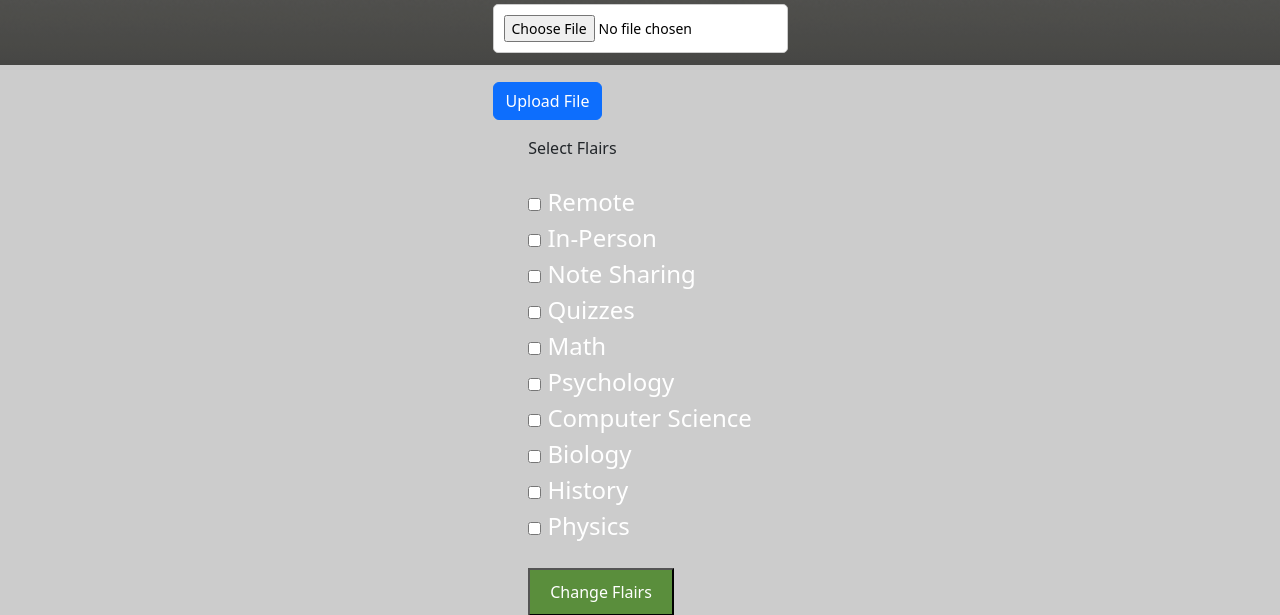
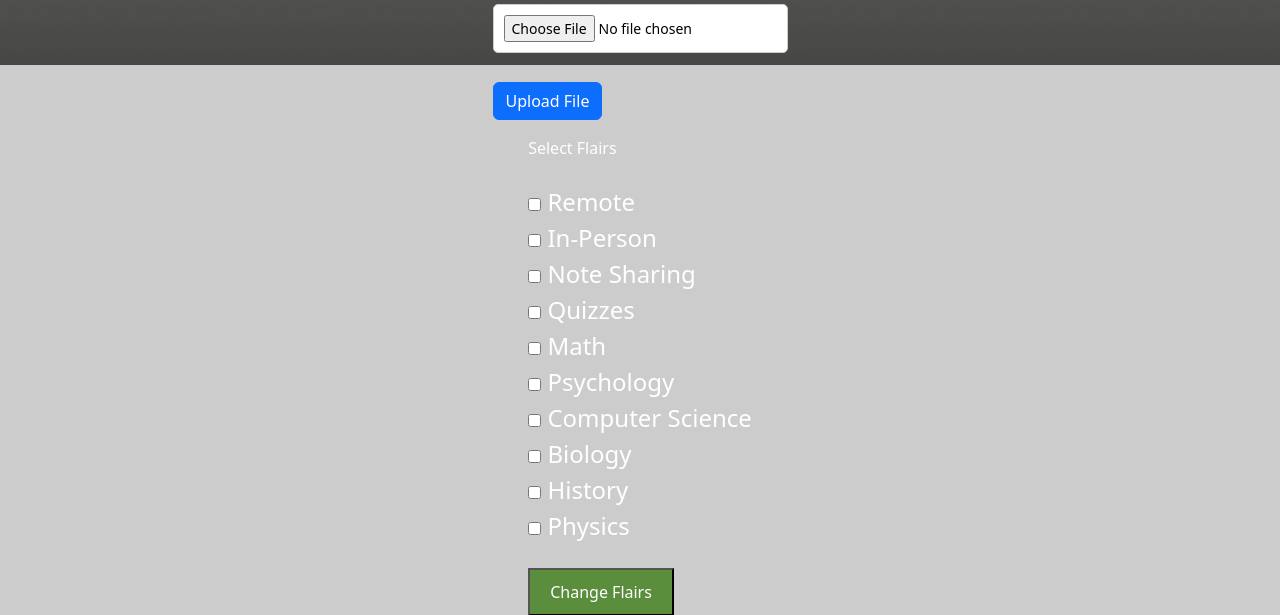
Before and after one commit to Cristian5505/StudyGroupApp, a Flask app: template app/templates/group.html in a window 1280 px wide. Shown: the part 1215-1830 px from the top of the page. Run offline with Flask 3, Linux system fonts and the light colour scheme; the template is opened without the code that fills it: values that come from a table or form of the project are taken from there, others are empty; a user stored in the database is signed in; tables that the repository leaves empty hold one stand-in row (values such as "Sample post"); grey boxes marked "Sample" are stand-in pictures.

Commit message:
finalized HTML v2

```diff
--- a/app/templates/group.html
+++ b/app/templates/group.html
@@ -157,7 +157,7 @@
    {% endif %}
 
    {% if current_user.id == group.owner_id %}
-   <form method="POST" action="{{ url_for('group', group_id=group.id) }}">
+   <form method="POST" action="{{ url_for('group', group_id=group.id) }}" style="color: white;">
 
     Select Flairs
 
```
